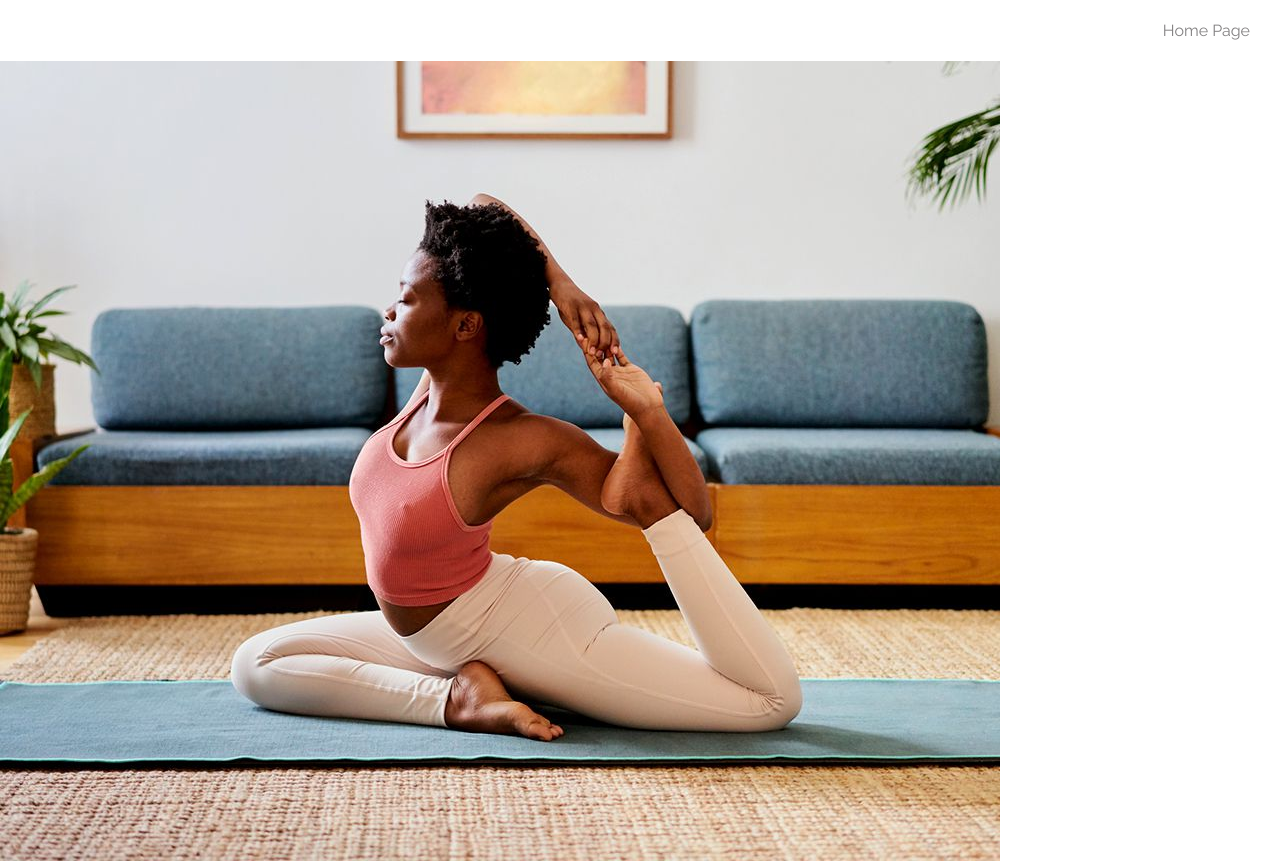
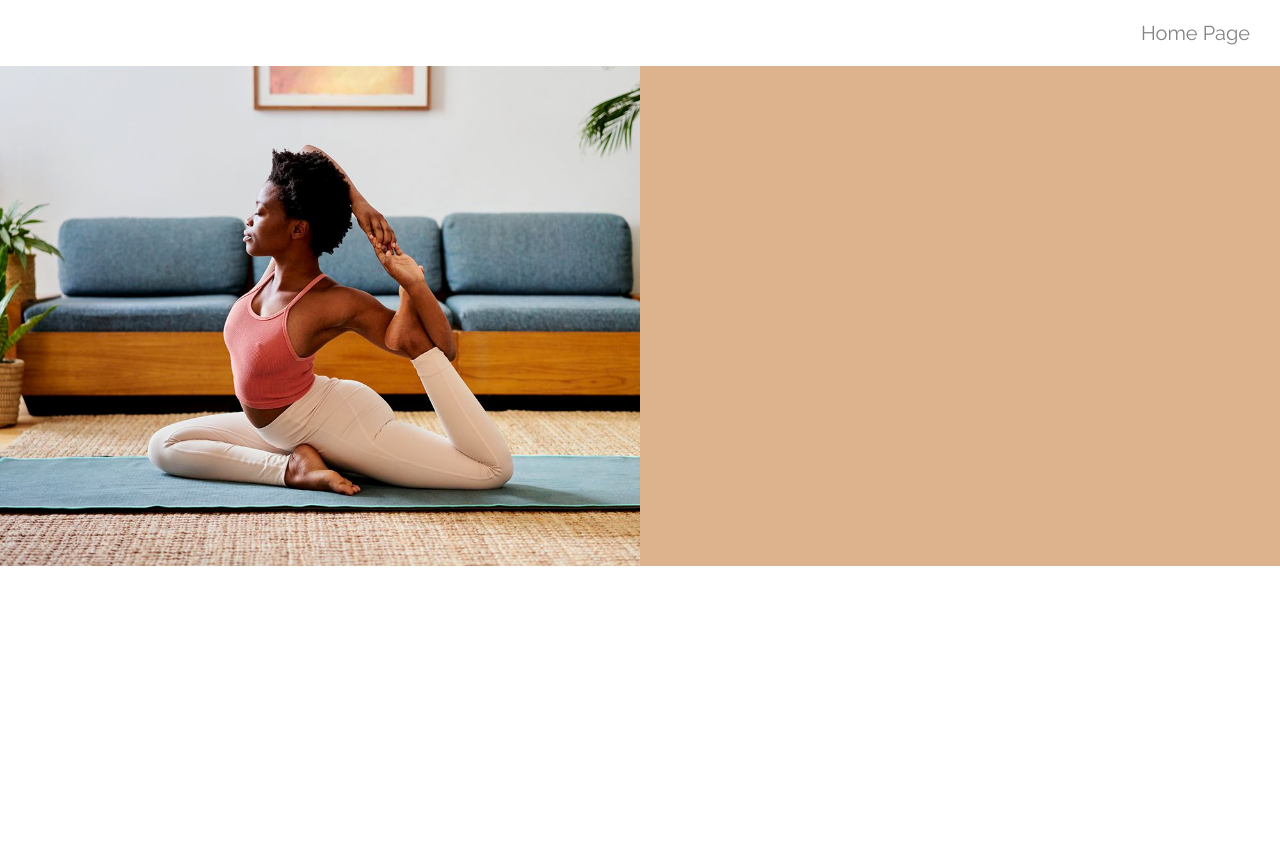
Before and after one commit to AminaOti/yoga-routines-front-end, a Vue app: page / in a window 1280 px wide. After the commit the page ends 800 px from the top, so only its background shows below. Built offline with nearby package versions, Linux system fonts and the light colour scheme.

Commit message:
feat: formatt the banner component

```diff
--- a/src/components/BannerComponent.vue
+++ b/src/components/BannerComponent.vue
@@ -1,13 +1,18 @@
 <template>
-  <div>
-    <h1>{{ this.websiteTitle }}</h1>
-    <h3>{{ this.websiteDescription }}</h3>
+  <div class="banner-container">
     <img v-bind:src="this.websiteImage" alt="website-image" />
+    <header>
+      <ul>
+        <p class="title">{{ this.websiteTitle }}</p>
+        <p class="page-description">{{ this.websiteDescription }}</p>
+      </ul>
+    </header>
   </div>
 </template>
 
 <script>
 import image from "../assets/images/websiteImage.jpeg";
+import "../assets/styles/theme-colors.scss";
 
 export default {
   name: "BannerComponent",
@@ -21,4 +26,36 @@ export default {
 };
 </script>
 
-<style scoped></style>
+<style scoped>
+.banner-container {
+  display: flex;
+  flex: 1 1 auto;
+  height: 500px;
+}
+
+img {
+  width: 50%;
+  height: 100%;
+  object-fit: cover;
+}
+
+header {
+  width: 50%;
+  height: 100%;
+  background-color: var(--secondary-color);
+}
+
+.title {
+  margin-top: 100px;
+  margin-left: 50px;
+  margin-bottom: 20px;
+  font-size: 70px;
+  color: var(--primary-color);
+}
+
+.page-description {
+  margin: 70px 50px;
+  font-size: 20px;
+  color: var(--secondary-variant-color);
+}
+</style>
--- a/src/components/HeaderComponent.vue
+++ b/src/components/HeaderComponent.vue
@@ -38,6 +38,7 @@ export default {
   background-color: var(--primary-color);
   padding: 7px 10px;
   cursor: default;
+  font-size: 20px;
 }
 
 header {
```
